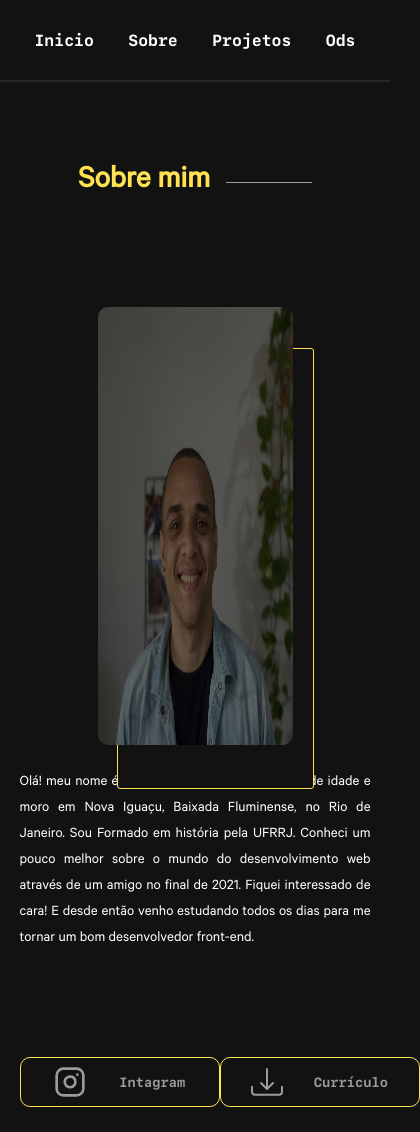
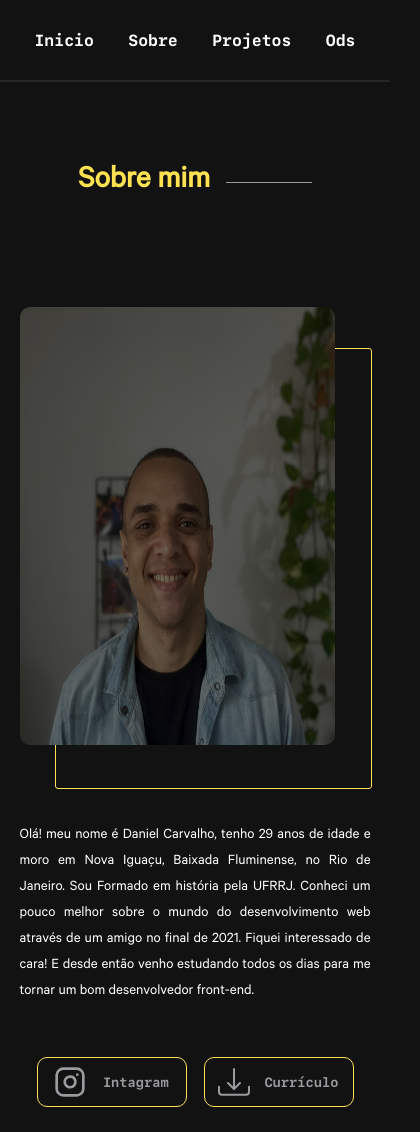
Before and after one commit to DanieelCarvalho/portifolio, a React (Create React App) app: page /about in a window 390 px wide. Shown: the whole page, 420 px wide, since content can reach past the window. Built offline with nearby package versions, Linux system fonts and the light colour scheme.

Commit message:
correção no responsivo

```diff
--- a/src/Componentes/Styles/AboutStyle.js
+++ b/src/Componentes/Styles/AboutStyle.js
@@ -67,6 +67,8 @@ export const Div = styled.div`
   flex-direction: column;
   @media screen and (max-width: 500px){
     width: 100%;
+    align-items: center;
+    justify-content: center;
 
   }
 `
@@ -88,6 +90,8 @@ export const P = styled.p`
   height: 100%;
   @media screen and (max-width: 500px){
     width: 100%;
+    display: flex;
+    align-items: center;
   }
 
 
@@ -105,7 +109,7 @@ export const Foto = styled.img`
     filter: none;
   }
   @media screen and (max-width: 500px){
-    width: 50vw;
+    width: 90%;
     height: 52vh;
   }
 
@@ -125,7 +129,7 @@ export const BarraFoto= styled.div`
   bottom: -10%;
   transition-duration: 1s;
   @media screen and (max-width: 500px){
-    width: 50vw;
+    width: 90%;
     height: 52vh;
   }
 
@@ -160,6 +164,9 @@ export const Button = styled.button`
     background-color: #121212;
     color: #999b9f;
     cursor: pointer;
+    @media screen and (max-width: 500px){
+      width: 150px;
+    }
 `
 export const Link = styled.a`
   text-decoration: none;
--- a/src/Componentes/Styles/HomeStyle.js
+++ b/src/Componentes/Styles/HomeStyle.js
@@ -34,7 +34,10 @@ export const H2 = styled.h2`
 export const SectionTwo =styled.section`
     width: 40%;
     display: flex;
-    justify-content: space-evenly;
+    justify-content: space-evenly;@media screen and (max-width: 500px){
+
+      width: 100%;
+    }
 `
 export const Button =styled.button`
     width: 200px;
@@ -48,6 +51,9 @@ export const Button =styled.button`
     background-color: #121212;
     color: #999b9f;
     cursor: pointer;
+    @media screen and (max-width: 500px){
+      width: 150px;
+    }
 
 
 
```
